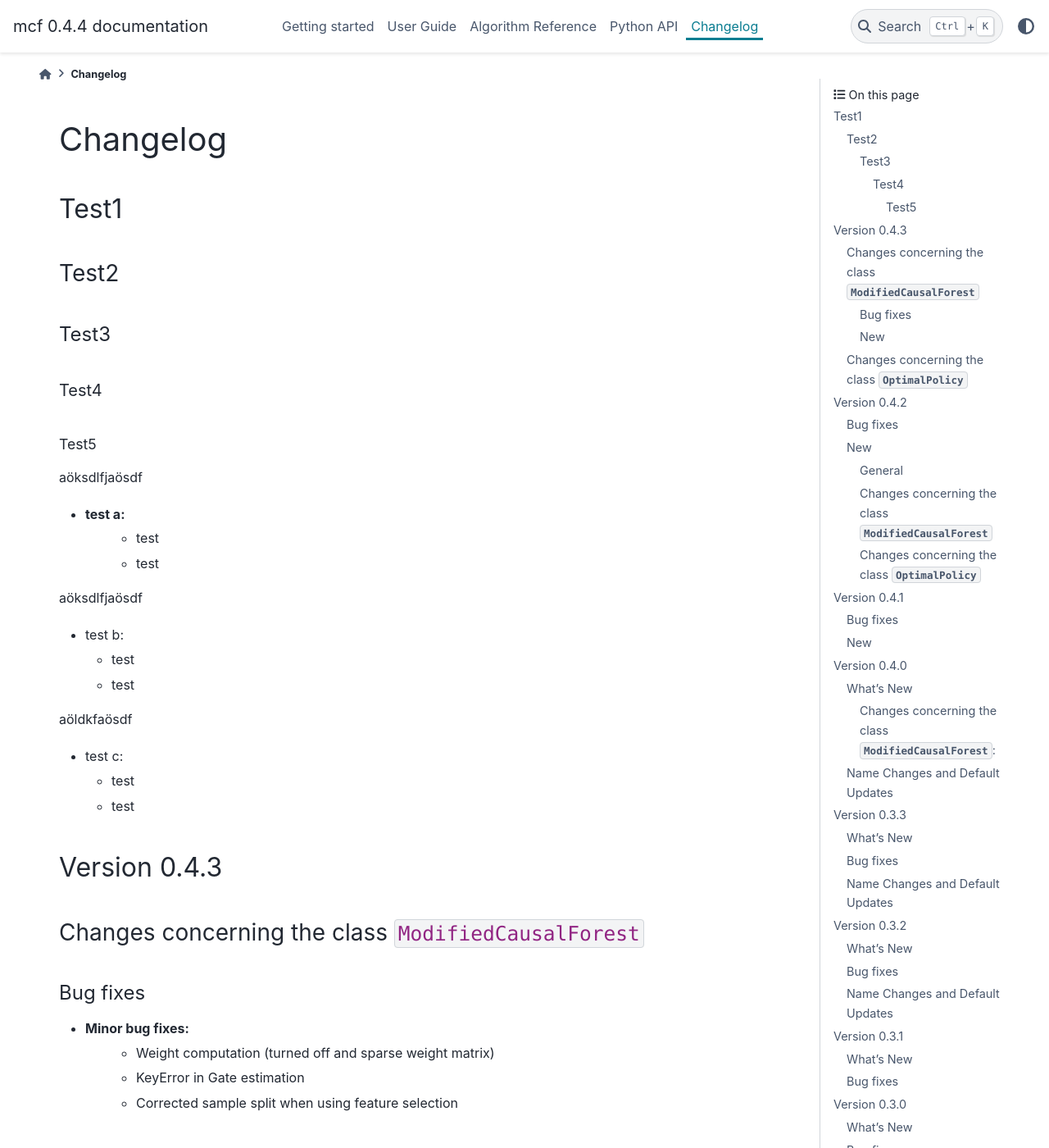
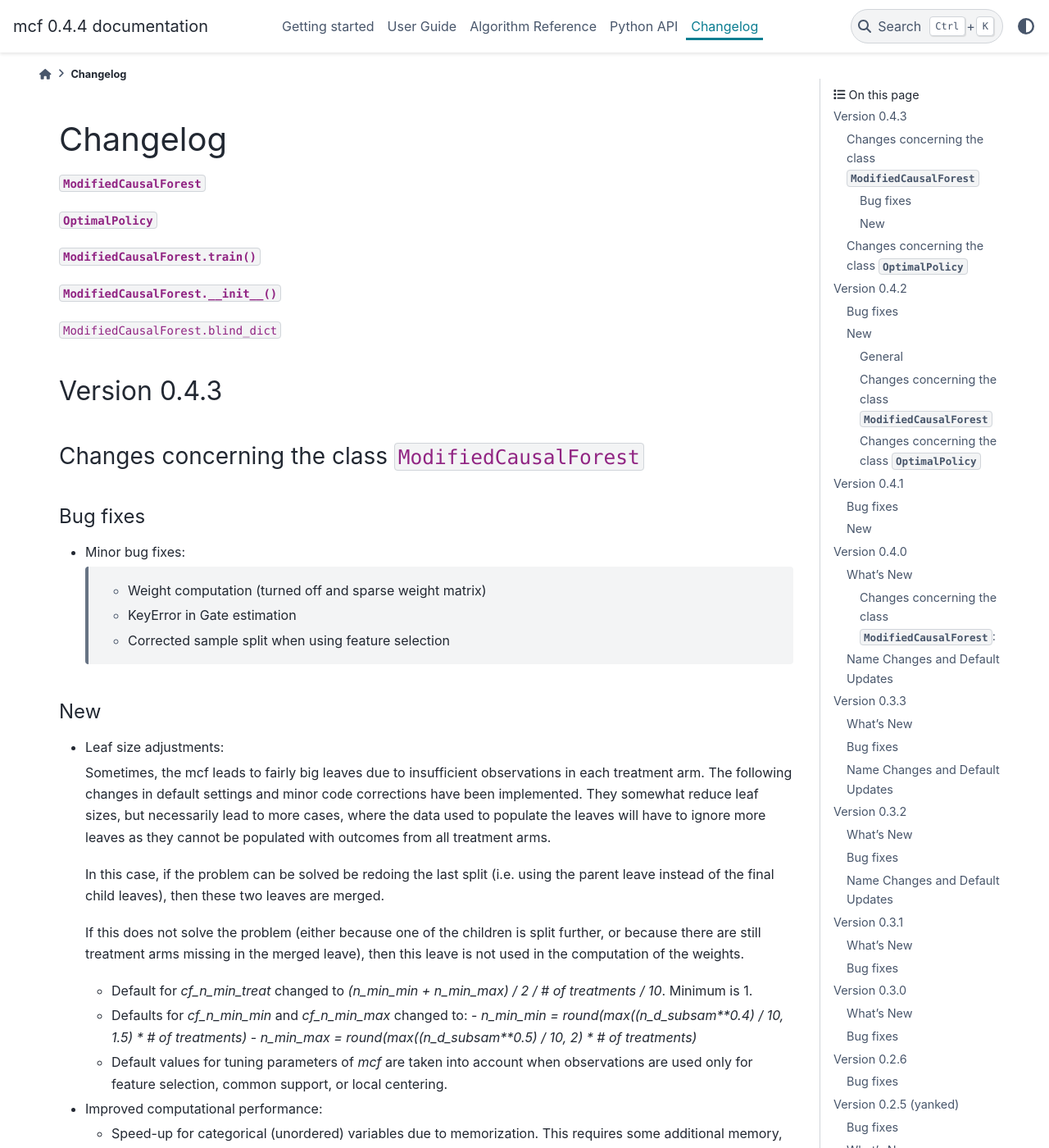
Before and after one commit to MCFpy/mcf, a Sphinx documentation site: the page built from docs/source/changelog.rst, in a window 1280 px wide and 1400 px high. Shown: the whole window at 82% size. Built offline with Sphinx 7.4.7 and the PyData theme 0.15.4, drawn with Linux system fonts in a browser that asks for light colours; cross-references to code outside the pages are shown as plain code.

Commit message:
Test crossreferences to Python objects

```diff
--- a/docs/source/changelog.rst
+++ b/docs/source/changelog.rst
@@ -1,40 +1,33 @@
 Changelog
 =======================
 
-Test1
------
+:py:class:`ModifiedCausalForest`
 
-Test2
-~~~~~
+:py:class:`OptimalPolicy`
 
-Test3
-+++++
+:py:meth:`ModifiedCausalForest.train`
 
-Test4
-^^^^^
+:py:meth:`ModifiedCausalForest.__init__`
 
-Test5
-"""""
+:py:property:`ModifiedCausalForest.blind_dict`
 
-aöksdlfjaösdf
+..
+    Conventions:
+    - Add a horizontal rule before a new version
 
-- test a:
-    - test
-    - test
+    - Nest parameters of functions in single backticks: `param`
+    - Nest functions or classes in double backticks: ``function``
 
-aöksdlfjaösdf
+    Note that if you want to use nested lists, you need to separate the lists with a blank line. Otherwise, the the parent entry will be displayed as bold.
 
-- test b:
+    - Wrong (will be bold):
+      - A
+      - B
 
-  - test
-  - test
+    - Right:
 
-aöldkfaösdf
-
-- test c:
-
-  - test
-  - test
+      - A
+      - B
 
 
 Version 0.4.3
@@ -47,6 +40,7 @@ Bug fixes
 +++++++++
 
 - Minor bug fixes:
+
     - Weight computation (turned off and sparse weight matrix)
     - KeyError in Gate estimation
     - Corrected sample split when using feature selection
@@ -123,6 +117,7 @@ General
 +++++++
 
 - Output files for text, data and figures: So far, whenever a directory existed that has already been used for output, a new directory is created to avoid accidentally overwriting results. However, there is a new keyword for both the ``ModifiedCausalForest`` and the ``OptimalPolicy`` class:
+
     - `_int_output_no_new_dir`: Boolean. Do not create a new directory for outputs when the path already exists. Default is False.
 
 Changes concerning the class ``ModifiedCausalForest``
@@ -135,7 +130,9 @@ Changes concerning the class ``ModifiedCausalForest``
 - New keyword `p_ate_no_se_only`: Boolean (or None). Computes only the ATE without standard errors. Default is False.
 - New default value for `gen_iate_eff`: The second round IATE estimation is no longer performed by default (i.e. the new default is False).
 - There is a new experimental features to both the mcf estimation (of IATEs) as well as the optimal policy module. It allows to partially blind the decision with respect to certain variables. The accompanying discussion paper by Nora Bearth, Fabian Muny, Michael Lechner, and Jana Marackova ('Partially Blind Optimal Policy Analysis') is currently written. If you desire more information, please email one of the authors.
+
         - New method ``blinder_iates``: Compute 'standard' IATEs as well as IATEs that are to a certain extent blinder than the standard ones. Available keywords:
+
             - `blind_var_x_protected_name` : List of strings (or None). Names of protected variables. Names that are explicitly denote as blind_var_x_unrestricted_name or as blind_var_x_policy_name and used to compute IATEs will be automatically added to this list. Default is None.
             - `blind_var_x_policy_name` : List of strings (or None). Names of decision variables. Default is None.
             - `blind_var_x_unrestricted_name` : List of strings (or None). Names of unrestricted variables. Default is None.
@@ -149,6 +146,7 @@ Changes concerning the class ``OptimalPolicy``
 - General keyword change in the ``OptimalPolicy`` class. All keywords that started with `int_` now start with `_int_` (in order to use the same conventions as in the ``ModifiedCausalForest`` class).
 
 - New keywords:
+
     - `_pt_select_values_cat`: Approximation method for larger categorical variables. Since we search among optimal trees, for categorical variables variables we need to check for all possible combinations of the different values that lead to binary splits. This number could indeed be huge. Therefore, we compare only pt_no_of_evalupoints * 2 different combinations. Method 1 (pt_select_values_cat == True) does this by randomly drawing values from the particular categorical variable and forming groups only using those values. Method 2 (pt_select_values_cat==False) sorts the values of the categorical variables according to a values of the policy score as one would do for a standard random forest. If this set is still too large, a random sample of the entailed combinations is drawn.  Method 1 is only available for the method 'policy tree eff'. The default is False.
     - `_pt_enforce_restriction`: Boolean (or None). Enforces the imposed restriction (to some extent) during the computation of the policy tree. This can be very time consuming. Default is True.
     - `_pt_eva_cat_mult`: Integer (or None). Changes the number of the evaluation points (pt_no_of_evalupoints) for the unordered (categorical) variables to: pt_eva_cat_mult * pt_no_of_evalupoints (available only for the method 'policy tree eff'). Default is 1.
@@ -163,6 +161,7 @@ The optimal policy module currently has three methods (``best_policy_score``, ``
 - The implemented ``policy tree``'s are optimal trees, i.e. all possible trees are checked if they lead to a better performance. If restrictions are specified, then this is incorporated into treatment specific cost parameters. Many ideas of the implementation follow Zhou, Athey, Wager (2022). If the provided policy scores fulfil their conditions (i.e., they use a doubly robust double machine learning like score), then they also provide attractive theoretical properties.
 
 - New method ``evaluate_multiple``: Evaluate several allocations simultaneously.  Parameters:
+
     - `allocations_dic` : Dictionary. Contains DataFrame's with specific allocations.
     - `data_df` : DataFrame. Data with the relevant information about potential outcomes which will be used to evaluate the allocations.
 
@@ -182,6 +181,7 @@ New
 
 - We provide the change_log.py script, which provides extensive information on past changes and upcoming changes.
 - We provide example data and example files on how to use ``ModifiedCausalForest`` and ``OptimalPolicy`` in various ways.
+
     - The following data files are provided. The names are self-explanatory. The number denotes the sample size, x are features, y is outcome, d is treatment, and ps denotes policy scores.:
         - data_x_1000.csv
         - data_x_4000.csv
@@ -190,6 +190,7 @@ New
         - data_y_d_x_1000.csv
         - data_y_d_x_4000.csv
     - The following example programmes are provided:
+
         - all_parameters_mcf.py, all_parameters_optpolicy.py: Contains an explanation of all available parameters / keywords for the ``ModifiedCausalForest`` and ``OptimalPolicy`` classes.
         - min_parameters_mcf.py, min_parameters_optpolicy.py: Contains the minimum specifications to run the methods of the ``ModifiedCausalForest`` and ``OptimalPolicy`` classes.
         - training_prediction_data_same_mcf.py: One suggestion on how to proceed when data to train and fill the forest are the same as those used to compute the effects.
@@ -218,6 +219,7 @@ Changes concerning the class ``ModifiedCausalForest``:
 - New parameter `p_iate_eff`.
 - Introduction of the BGATEs.
 - Sample reductions for computational speed ups, need to be user-defined. Related options are removed from the mcf:
+
     - `_int_red_split_sample`
     - `_int_red_split_sample_pred_share`
     - `_int_smaller_sample`
@@ -227,6 +229,7 @@ Changes concerning the class ``ModifiedCausalForest``:
     - `_int_red_prediction_share`
     - `_int_red_largest_group_train`
     - `_int_red_largest_group_train_share`
+
 - Improved scalability by splitting training data into chunks and taking averages.
 - Unified data concept to deal with common support and local centering.
 
@@ -246,6 +249,7 @@ What's New
 - Now runs also on Python 3.10.x.
 - Renaming of output: Marginal effects became Moderated effects.
 - Speed and memory improvements:
+
     - Weight matrix computed in smaller chunks for large data
     - There is also a parameter that comes along this change (which should usually not be changed by the user)
     - `_weight_as_sparse_splits`  Default value is round(Rows of prediction data * rows of Fill_y data / (20'000 * 20'000))
@@ -261,6 +265,7 @@ Name Changes and Default Updates
 ~~~~~~~~~~~~~~~~~~~~~~~~~~~~~~~~
 
 - Name changes:
+
     - `m_share_min` --> `m_min_share`
     - `m_share_max` --> `m_max_share`
     - `nw_kern_flag` --> `nw_kern`
@@ -275,6 +280,7 @@ Name Changes and Default Updates
     - `clean_data_flag` --> `clean_data`
 
 - Default values
+
     - `alpha_reg_min` = 0.05
     - `alpha_reg_max` = 0.15
     - If `alpha_reg_grid` = 1 (default): `alpha` = (`alpha_reg_min` + `alpha_reg_ax`)/2
@@ -456,6 +462,7 @@ What's New
 - Main function changed from ``ModifiedCausalForest()`` to ``modified_causal_forest()``.
 - Complete seeding of random number generator.
 - Keyword modifications:
+
     - `stop_empty` removed as parameter,
     - `descriptive_stats` becomes `_descriptive_stats`,
     - `dpi` becomes `_dpi`,
@@ -469,14 +476,18 @@ What's New
     - `verbose` becomes `_verbose`,
     - `weight_as_sparse` becomes `_weight_as_sparse`,
     - `support_adjust_limits` new keyword for common support.
+
 - Experimental version of continuous treatment. Newly introduced keywords here
+
     - `d_type`
     - `ct_grid_nn`
     - `ct_grid_w`
     - `ct_grid_dr`
+
 - The optimal policy function contains new rules based on 'black box' approaches, i.e., using the potential outcomes directly to obtain optimal allocations.
 - The optimal policy function allows to describe allocations with respect to other policy variables than the ones used for determining the allocation.
 - Plots:
+
     - improved plots
     - new overlapping plots for common support analysis
 
@@ -512,12 +523,15 @@ What's New
 - `subsample_factor` is split into `subsample_factor_eval` and `subsample_factor_forest`.
 - New default value for `stop_empty`.
 - Optimal policy module computes the policy tree also sequentially. For this purpose, the ``optpoltree`` API has changed slightly. Renamed input arguments are
+
     - `ft_yes`
     - `ft_depth`
     - `ft_min_leaf_size`
     - `ft_no_of_evalupoints`
     - `ft_yes`
+
 - the new input arguments for the sequential tree are:
+
     - `st_yes`
     - `st_depth`
     - `st_min_leaf_size`
@@ -537,6 +551,7 @@ What's New
 ~~~~~~~~~~
 
 - New default values for
+
     - `alpha_reg_grid`
     - `alpha_reg_max`
     - `alpha_reg_min`
@@ -549,17 +564,22 @@ What's New
     - `se_boot_gate`
     - `se_boot_iate`
     - `stop_empty`
+
 - Consistent use of a new random number generator.
 - Ray is initialized once.
 - Ray can be fine-tuned via
+
     - `_mp_ray_del`
     - `_mp_ray_shutdown`,
     - `mp_ray_objstore_multiplier` becomes `_mp_ray_objstore_multiplier`
+
 - New options to deal with larger data sets:
+
     - `reduce_split_sample`: split sample in a part used for estimation and predicting the effects for given x; large prediction sample may increase running time.
     - `reduce_training`: take a random sample from training data.
     - `reduce_prediction`: take a random sample from prediction data.
     - `reduce_largest_group_train`: reduce the largest group in the training data; this should be less costly in terms of precision than taking random samples.
+
 - Optional IATEs via `iate_flag` and optional standard errors via `iate_se_flag`.
 - ``ModifiedCausalForest()`` now also returns potential outcomes and their variances.
 - `mp_with_ray` is a new input argument to ``‌optpoltree()``;  Ray can be used for multiprocessing when calling ``‌optpoltree()``.
```
